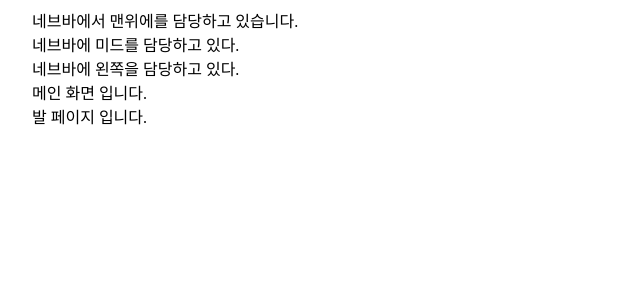
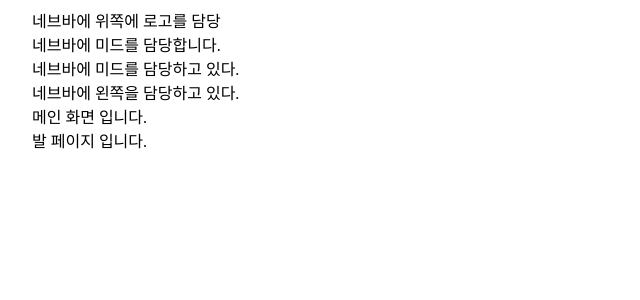
Before and after one commit to KimDwDev/WanderBox, a React (Create React App) app in the folder frontend/react_frontend/main_frontend/: page / in a window 1280 px wide. Shown: the top 300 px of the page, without its empty margins (0-640 px from the left). Built offline with nearby package versions, Linux system fonts and the light colour scheme.

Commit message:
0602_frontend_4

```diff
--- a/frontend/react_frontend/main_frontend/src/pkgs/Navbar/components/NavbarTop/NavbarTop.js
+++ b/frontend/react_frontend/main_frontend/src/pkgs/Navbar/components/NavbarTop/NavbarTop.js
@@ -1,11 +1,18 @@
+// css 파일
+import "./assets/css/NavbarTop.css"
 
+// components 들
+import { NavbarTopLogo, NavbarTopMid } from "./components"
 
 export const NavbarTop = () => {
   return (
     <div className = "navbartop-container">
 
-      네브바에서 맨위에를 담당하고 있습니다.
+      {/* 네브바 Logo를 담당 */}
+      <NavbarTopLogo />
 
+      {/* 네브바 mid를 담당 */}
+      <NavbarTopMid />
     </div>
   )
 }
--- /dev/null
+++ b/frontend/react_frontend/main_frontend/src/pkgs/Navbar/components/NavbarTop/components/NavbarTopLogo.js
@@ -0,0 +1,11 @@
+
+
+export const NavbarTopLogo = () => {
+  return (
+    <div className = "navbartop-logo-container">
+
+      네브바에 위쪽에 로고를 담당
+
+    </div>
+  )
+}
--- /dev/null
+++ b/frontend/react_frontend/main_frontend/src/pkgs/Navbar/components/NavbarTop/components/NavbarTopMid.js
@@ -0,0 +1,11 @@
+
+
+export const NavbarTopMid = () => {
+  return (
+    <div className = "navbartop-mid-container">
+
+      네브바에 미드를 담당합니다.
+
+    </div>
+  )
+}
--- /dev/null
+++ b/frontend/react_frontend/main_frontend/src/pkgs/Navbar/components/NavbarTop/components/index.js
@@ -0,0 +1,2 @@
+export * from "./NavbarTopLogo"
+export * from "./NavbarTopMid"
```
Also changed, not shown: frontend/react_frontend/main_frontend/src/pkgs/Navbar/components/NavbarTop/assets/css/NavbarTop.css (added), 1 other file (tests, documents, lock files or other folders).
